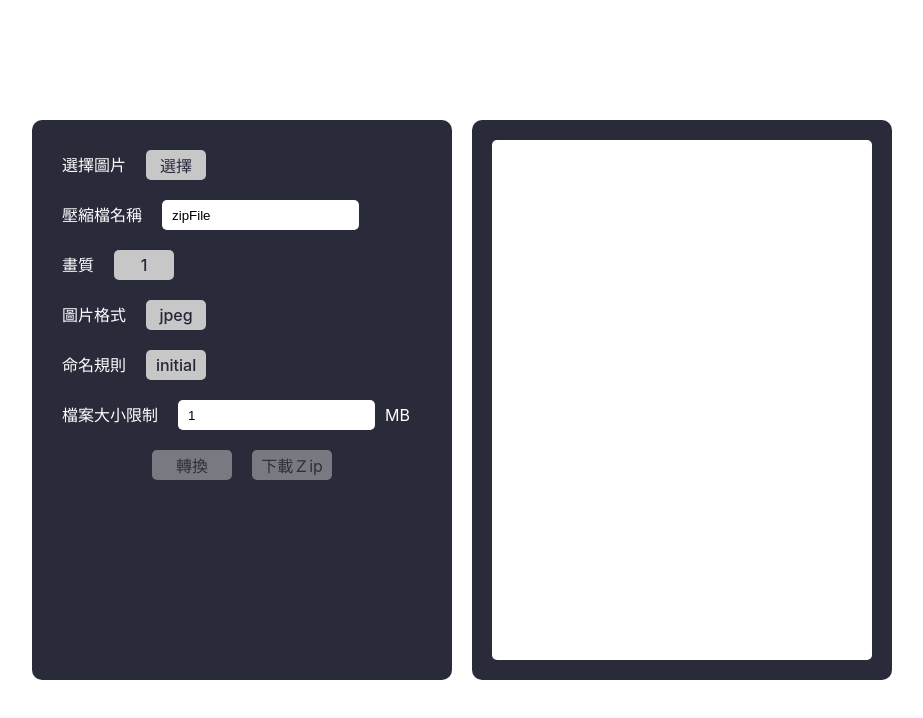
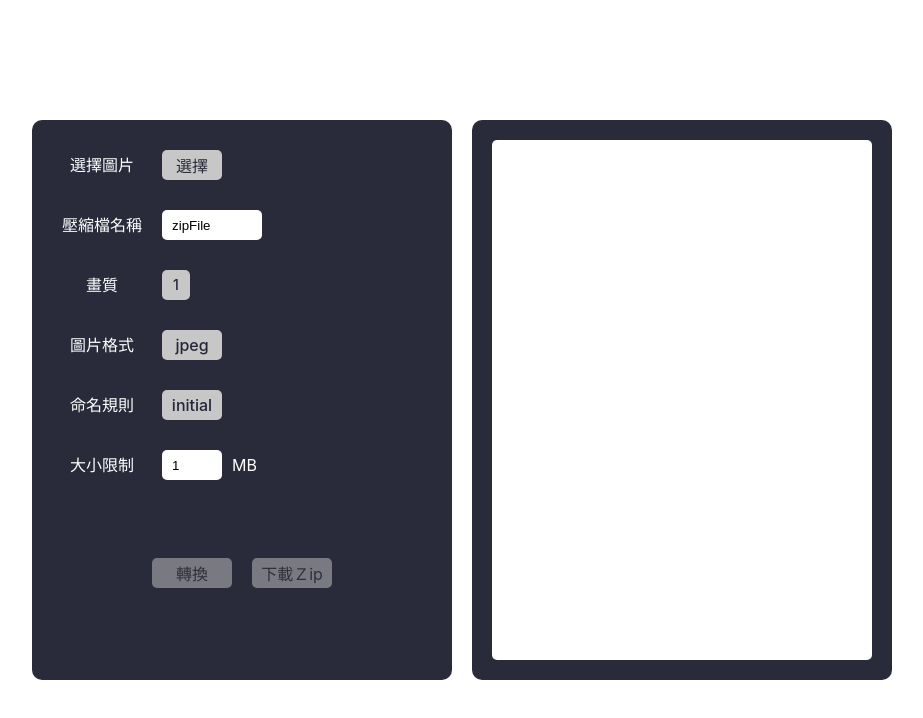
Before and after one commit to knighttkey/image-resizer, a React (Vite) app: page / in a window 1280 px wide. Shown: the top 718 px of the page, without its empty margins (178-1101 px from the left). Built offline with nearby package versions, Linux system fonts and the light colour scheme.

Commit message:
1.input disable when converting 2.add fileList order number 3.modify style in uploader setting panel

```diff
--- a/src/components/DropExpand.tsx
+++ b/src/components/DropExpand.tsx
@@ -6,10 +6,13 @@ type Props = {
   defaultValue: number | string;
   menuList: number[] | string[];
   action: Function;
+  defaultAreaSty?: {width:number, fontSize:number}
+  eachItemSty?: {width:number, fontSize:number}
+  disable?:Boolean;
 };
 
 export default (props: Props) => {
-  const { showMenu, setShowMenu, defaultValue, menuList, action } = props;
+  const { showMenu, setShowMenu, defaultValue, menuList, action, defaultAreaSty, eachItemSty,disable } = props;
   return (
     <div className="drop_expand_container">
       <div
@@ -17,16 +20,17 @@ export default (props: Props) => {
         onClick={() => setShowMenu(!showMenu)}
       ></div>
       <div className="dropdown_body">
-        <div className="default_area" onClick={() => setShowMenu(!showMenu)}>
+        <div className={`default_area ${disable? 'disable':''}`} style={defaultAreaSty? {width:defaultAreaSty.width+'px', fontSize:defaultAreaSty.fontSize+'px'}:{}} onClick={() => disable? null:setShowMenu(!showMenu)}>
           {defaultValue}
         </div>
-        <div className={`unfold_area ${showMenu ? "unfold" : ""}`}>
+        <div className={`unfold_area ${showMenu ? "unfold" : ""}`} style={defaultAreaSty? {left:defaultAreaSty.width+10+'px'}:{}}>
           {menuList.map((item, index) => {
             return (
               <div
-                className={`each_item ${item === defaultValue ? 'current_item':''}`}
+                className={`each_item ${item === defaultValue ? 'current_item':''} ${disable? 'disable':''}`}
+                style={eachItemSty? {width:eachItemSty.width+'px', fontSize:eachItemSty.fontSize+'px'}:{}}
                 key={index}
-                onClick={() => action(item)}
+                onClick={() => disable ? null : action(item)}
               >
                 {item}
               </div>
--- a/src/components/Uploader.tsx
+++ b/src/components/Uploader.tsx
@@ -43,7 +43,7 @@ export default (props: Props) => {
   const [converting, setConverting] = useState<Boolean>(false);
   const [hasConverted, setHasConverted] = useState<Boolean>(false);
   const [hasDownloaded, setHasDownloaded] = useState<Boolean>(false);
-  console.log("filePack", filePack);
+  // console.log("filePack", filePack);
 
   const roundTo = (num: number, decimal: number) => {
     return (
@@ -106,7 +106,7 @@ export default (props: Props) => {
             );
             canvas.toBlob(
               function (blob: any) {
-                console.log("blob", blob);
+                // console.log("blob", blob);
                 resolve({
                   fileName: file.name,
                   imageUrl: URL.createObjectURL(blob),
@@ -120,7 +120,7 @@ export default (props: Props) => {
           });
         })
         .then((imageObj: any) => {
-          console.log("imageObj", imageObj);
+          // console.log("imageObj", imageObj);
           return new Promise(function (resolve, reject) {
             let scaledImg = new Image();
 
@@ -146,10 +146,20 @@ export default (props: Props) => {
   }
   const handleFileSelect = async (evt: any) => {
     var eventfileList = [...evt.target.files];
-    console.log("eventfileList", eventfileList);
-    eventfileList.forEach((fileItem) => {
+    // console.log("eventfileList", eventfileList);
+    eventfileList.forEach((fileItem, fileIndex) => {
       let originPreview = URL.createObjectURL(fileItem);
       fileItem.originPreview = originPreview;
+
+      let finalName = "";
+      if (renameRule === "custom") {
+        finalName = customName
+          ? `${customName}-${fileIndex + 1}.${format}`
+          : `image-${fileIndex + 1}.${format}`;
+      } else {
+        finalName = fileItem.name;
+      }
+      fileItem.customName = finalName;
     });
 
     setFileList(eventfileList);
@@ -239,13 +249,13 @@ export default (props: Props) => {
         recommend.quality,
         recommend.ratio
       );
-      console.log("fileRes", fileRes);
+      // console.log("fileRes", fileRes);
       let percent = (eachIndex + 1) / fileList.length;
-      console.log("eachIndex", eachIndex);
-      console.log("eachIndex+1", eachIndex + 1);
-      console.log("fileList.length", fileList.length);
-      console.log("percent", percent);
-      console.log("完成一個", eachIndex, eachFile.name);
+      // console.log("eachIndex", eachIndex);
+      // console.log("eachIndex+1", eachIndex + 1);
+      // console.log("fileList.length", fileList.length);
+      // console.log("percent", percent);
+      // console.log("完成一個", eachIndex, eachFile.name);
 
       let tempFileList = [...fileList];
       let index = tempFileList.indexOf(eachFile);
@@ -272,11 +282,11 @@ export default (props: Props) => {
     var zip = new JSZip();
     var count = 0;
     var zipFilename = `${zipName}.zip`;
-    console.log("results", results);
+    // console.log("results", results);
 
     results.forEach((item, index) => {
       return item.then((obj: any) => {
-        console.log("-----------------------------obj", obj);
+        // console.log("-----------------------------obj", obj);
         // var filename = `${obj.fileName}-${index + 1}.${format}`;
         let fileNameFragment = obj.fileName.split(".");
         let originalFilenameExtension =
@@ -300,7 +310,7 @@ export default (props: Props) => {
             count++;
             if (count == results.length) {
               zip.generateAsync({ type: "blob" }).then(function (content) {
-                console.log("content", content);
+                // console.log("content", content);
                 setFilePack(content);
                 setConverting(false);
                 // saveAs(content, zipFilename);
@@ -313,23 +323,31 @@ export default (props: Props) => {
     });
   };
 
+  // const qualityList = [
+  //   "0.1",
+  //   "0.2",
+  //   "0.3",
+  //   "0.4",
+  //   "0.5",
+  //   "0.6",
+  //   "0.7",
+  //   "0.8",
+  //   "0.9",
+  //   "1.0",
+  // ];
   const qualityList = [
     "0.1",
-    "0.2",
-    "0.3",
-    "0.4",
+    "0.25",
     "0.5",
-    "0.6",
-    "0.7",
-    "0.8",
-    "0.9",
+    "0.75",
     "1.0",
   ];
   const changeQuality = (item: number) => {
     setImageQuality(item);
     setQualityMenuShow(false);
   };
-  const formatList = ["jpeg", "png", "webp"];
+  // const formatList = ["jpeg", "png", "webp"];
+  const formatList = ["jpeg", "webp"];
   const changeFormat = (item: string) => {
     setFormat(item);
     setFormatMenuShow(false);
@@ -381,12 +399,12 @@ export default (props: Props) => {
     saveAs(filePack, zipFilename);
     setHasConverted(false);
     setHasDownloaded(true);
-  }
+  };
 
   const handleClickUpload = () => {
-    if(!uploadRef || !uploadRef.current) return;
-    uploadRef.current.click()
-  }
+    if (!uploadRef || !uploadRef.current) return;
+    uploadRef.current.click();
+  };
 
   return (
     <div className="main_container">
@@ -404,15 +422,21 @@ export default (props: Props) => {
               onChange={(evt) => handleFileSelect(evt)}
               ref={uploadRef}
             />
-            <div className="upload_btn" onClick={()=>handleClickUpload()}>選擇</div>
+            <div
+              className={`upload_btn ${converting ? "disable" : ""}`}
+              onClick={() => handleClickUpload()}
+            >
+              選擇
+            </div>
           </div>
         </div>
         <div className="area zip_file_name_area">
           <div className="title">壓縮檔名稱</div>
           <input
             type="text"
-            className="file_name"
+            className={`file_name ${converting ? "disable" : ""}`}
             onChange={(e) => setZipName(e.target.value)}
+            spellCheck={false}
             value={zipName}
           />
         </div>
@@ -425,6 +449,9 @@ export default (props: Props) => {
             defaultValue={imageQuality}
             menuList={qualityList}
             action={changeQuality}
+            defaultAreaSty={{ width: 28, fontSize: 14 }}
+            eachItemSty={{ width: 28, fontSize: 13 }}
+            disable={converting ? true : false}
           ></DropExpand>
         </div>
         <div className="area">
@@ -435,6 +462,7 @@ export default (props: Props) => {
             defaultValue={format}
             menuList={formatList}
             action={changeFormat}
+            disable={converting ? true : false}
           ></DropExpand>
         </div>
         <div className="area">
@@ -445,6 +473,7 @@ export default (props: Props) => {
             defaultValue={renameRule}
             menuList={ruleList}
             action={changeRule}
+            disable={converting ? true : false}
           ></DropExpand>
         </div>
         {renameRule === "custom" ? (
@@ -452,19 +481,20 @@ export default (props: Props) => {
             <div className="title">自定義檔名</div>
             <input
               type="text"
-              className="custom_image_name"
+              className={`custom_image_name ${converting ? "disable" : ""}`}
               onChange={(e) => handleChangeCustomName(e)}
               value={customName}
+              spellCheck={false}
               placeholder={`fileName-1, fileName-2...`}
             />
           </div>
         ) : null}
 
         <div className="area file_size_limit_area">
-          <div className="title">檔案大小限制</div>
+          <div className="title">大小限制</div>
           <input
             type="number"
-            className="file_size_limit_input"
+            className={`file_size_limit_input ${converting ? "disable" : ""}`}
             onChange={(e) => setSizeLimit(Number(e.target.value))}
             value={sizeLimit}
             step={0.1}
@@ -472,15 +502,23 @@ export default (props: Props) => {
           />{" "}
           <div className="unit">MB</div>
         </div>
-        <div className="btn_area">
+        <div className={`btn_area ${renameRule==='custom'?'custom_choice':''}`}>
           <div
-            className={`btn execute ${fileList.length && !hasConverted && !hasDownloaded ? "must_bounce" : "disable"}`}
+            className={`btn execute ${
+              fileList.length && !hasConverted && !hasDownloaded
+                ? "must_bounce"
+                : "disable"
+            }`}
             onClick={() => handleFileResize()}
           >
             轉換
           </div>
           <div
-            className={`btn download ${hasConverted && !hasDownloaded ? "must_bounce" : "disable"}`}
+            className={`btn download ${
+              hasConverted && !hasDownloaded && !converting
+                ? "must_bounce"
+                : "disable"
+            }`}
             onClick={() => downloadZip()}
           >
             下載Ｚip
@@ -498,15 +536,19 @@ export default (props: Props) => {
             } else {
               finalName = item.name;
             }
+
+            let lastDotIndex = finalName.lastIndexOf(".")
+            let purefileName = finalName.substring(0, lastDotIndex);
+
             return (
               <div className="each_file" key={index}>
-                {/* <div className={`thumbnail ${item.imageUrl ? '':'no_image'}`} style={{backgroundImage:`url(${item.imageUrl?item.imageUrl:'images/image.svg'})`}}></div> */}
+                <div className="file_no">{index+1}</div>
                 <div
                   className={`thumbnail ${item.imageUrl ? "" : "no_image"}`}
                   style={{ backgroundImage: `url(${item.originPreview})` }}
                 ></div>
-                <div className="file_name">{finalName}</div>
-                {/* <div className="file_name">{item.customName}</div> */}
+                <div className="file_name">{purefileName}</div>
+                <div className="file_format">{format}</div>
                 <div className="file_process">
                   <div
                     className={`progress_bar show`}
--- a/src/styles/DropExpand.scss
+++ b/src/styles/DropExpand.scss
@@ -23,7 +23,7 @@
       display: flex;
       // display: flex;
       .default_area {
-        min-width: 60px;
+        width: 60px;
         height: 30px;
         background-color: #c7c7c7;
         color: rgb(36, 37, 56);
@@ -37,6 +37,15 @@
         line-height: 30px;
         border-radius: 5px;
         user-select: none;
+        transition:.3s;
+        &:hover {
+          background-color: #333;
+          color:#fff;
+        }
+        &.disable {
+          opacity: 0.5;
+          pointer-events: none;
+        }
         .icon_area {
           // width: 30px;
           height: 24px;
@@ -95,6 +104,7 @@
           display: flex;
           align-items: center;
           justify-content: center;
+          color:#333;
           &:hover {
             background-color: #333;
             color: #fff;
@@ -106,6 +116,10 @@
             background-color: #5c6269;
             color: #fff;
           }
+          &.disable {
+            opacity: 0.5;
+            pointer-events: none;
+          }
         }
         &::-webkit-scrollbar {
           display: none;
--- a/src/styles/Uploader.scss
+++ b/src/styles/Uploader.scss
@@ -13,10 +13,14 @@
       display: flex;
       justify-content: flex-start;
       align-items: center;
-      margin: 0 0 20px 0;
+      margin: 0 0 30px 0;
 
       .title {
         margin: 0 20px 0 0;
+        width:80px;
+        display: flex;
+        justify-content: center;
+        // width: 50%;
       }
       .upload_wrap {
         position: relative;
@@ -51,6 +55,10 @@
             background-color: #333;
             color:#fff;
           }
+          &.disable {
+            opacity:0.5;
+            pointer-events: none;
+          }
         }
       }
       input[type="number"],
@@ -61,9 +69,18 @@
         border-radius: 5px;
         box-sizing: border-box;
         padding: 0 10px;
+        &.disable {
+          opacity: 0.5;
+          pointer-events: none;
+        }
       }
       .unit {
         margin: 0 0 0 10px;
+      }
+      &.zip_file_name_area {
+        .file_name {
+          width: 100px;
+        }
       }
       &.file_size_limit_area {
         input[type="number"]::-webkit-outer-spin-button,
@@ -73,13 +90,26 @@
         }
         input[type="number"] {
           -moz-appearance: textfield;
+          width: 60px;
+          &.disable {
+            opacity: 0.5;
+            pointer-events: none;
+          }
         }
+      }
+      .custom_image_name  {
+        width: 200px;
       }
     }
     .btn_area {
       width: 100%;
+      height: 25%;
       display: flex;
+      align-items: center;
       justify-content: center;
+      &.custom_choice {
+        height:15%;
+      }
       .btn {
         height: 30px;
         width: 80px;
@@ -173,6 +203,11 @@
         &:last-child {
           margin: 0;
         }
+        .file_no {
+          width: 25px;
+          display: flex;
+          justify-content: flex-start;
+        }
         .thumbnail {
           width: 30px;
           min-width:30px;
```
